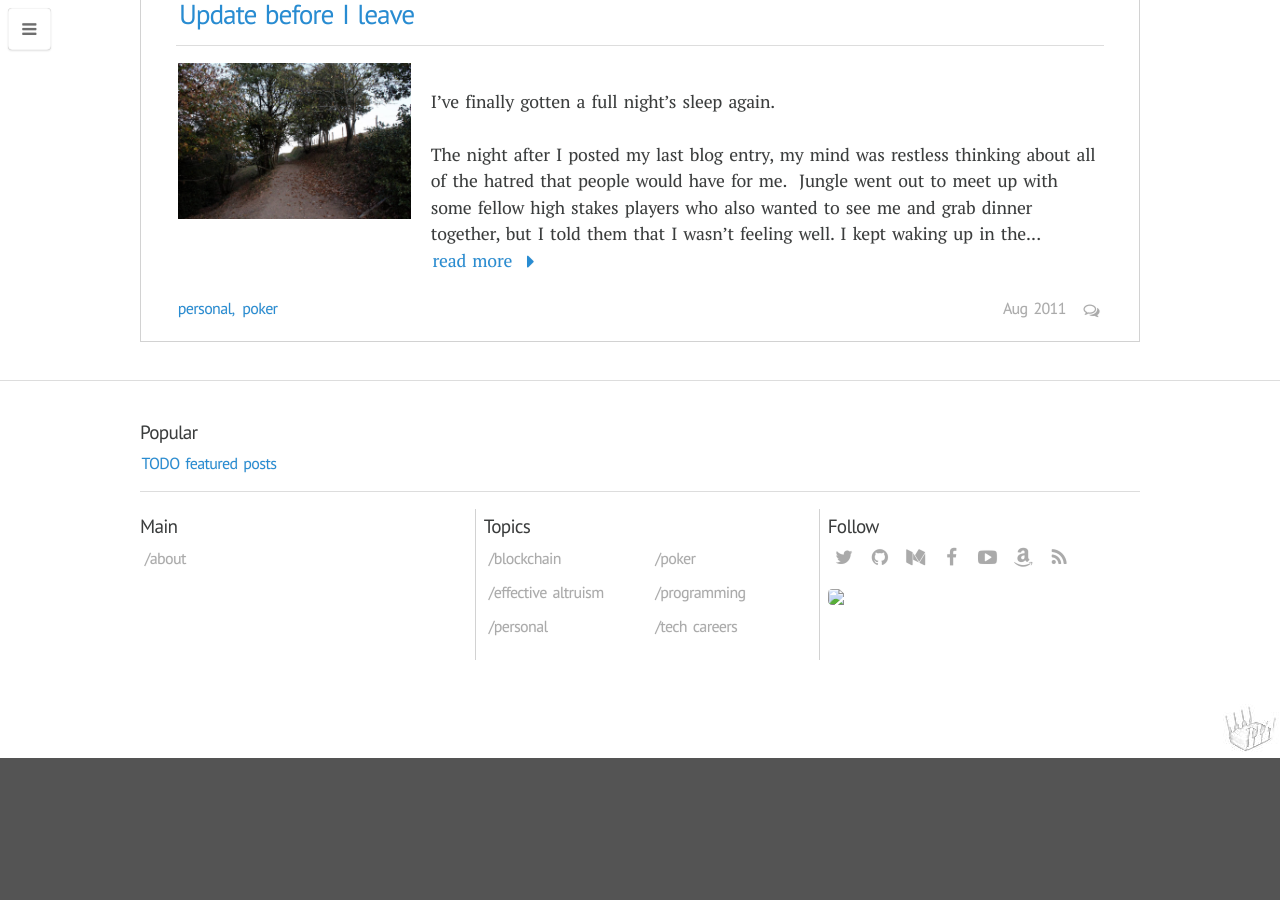
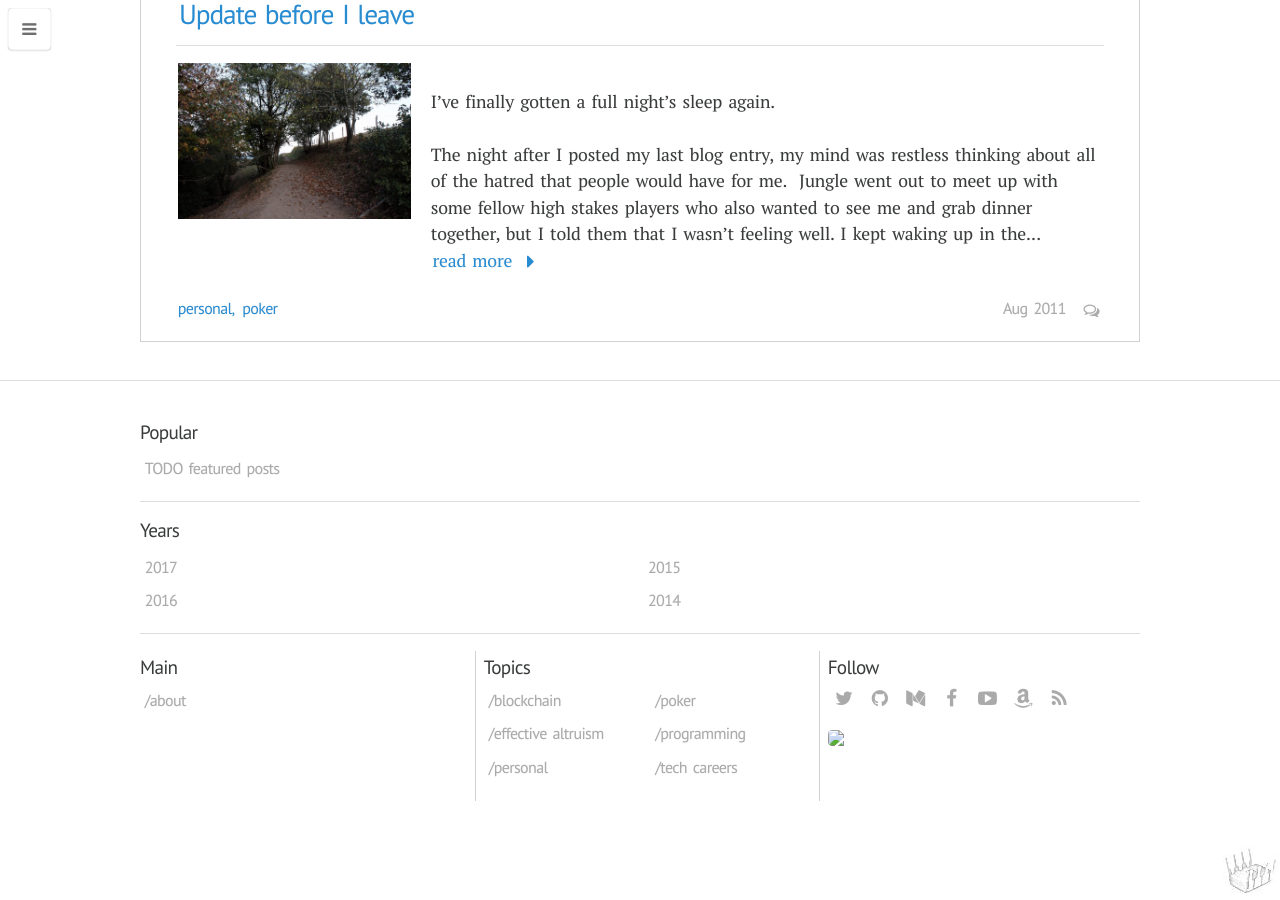
Before and after one commit to rachelbasse/haseebq, a Jekyll site: the page built from index.html, in a window 1280 px wide and 900 px high, scrolled down 2016 px. Built offline with Jekyll 4.4.1, drawn with Linux system fonts in a browser that asks for light colours; nearby versions of some CDN libraries; some web fonts are replaced; comment, search, counter and statistics services are not loaded; before the commit the page ends 2774 px from its top, so only the background shows below that.

Commit message:
add year menu to bottom

```diff
--- a/_layouts/default.html
+++ b/_layouts/default.html
@@ -31,7 +31,17 @@
       <div class="ui divider"></div>
       <div class="secondary spacer">
         <div class="ui tight small header">Popular</div>
-        <a href="">TODO featured posts</a>
+        <div class="menulist">
+          <a class="item" href="">TODO featured posts</a>
+        </div>
+        <div class="ui divider"></div>
+        <div class="ui tight small header">Years</div>
+        <div class="menulist">
+          <a class="item" href="">2017</a>
+          <a class="item" href="">2016</a>
+          <a class="item" href="">2015</a>
+          <a class="item" href="">2014</a>
+        </div>
         <div class="ui divider"></div>
         {% include navigation.html %}
       </div>
```
